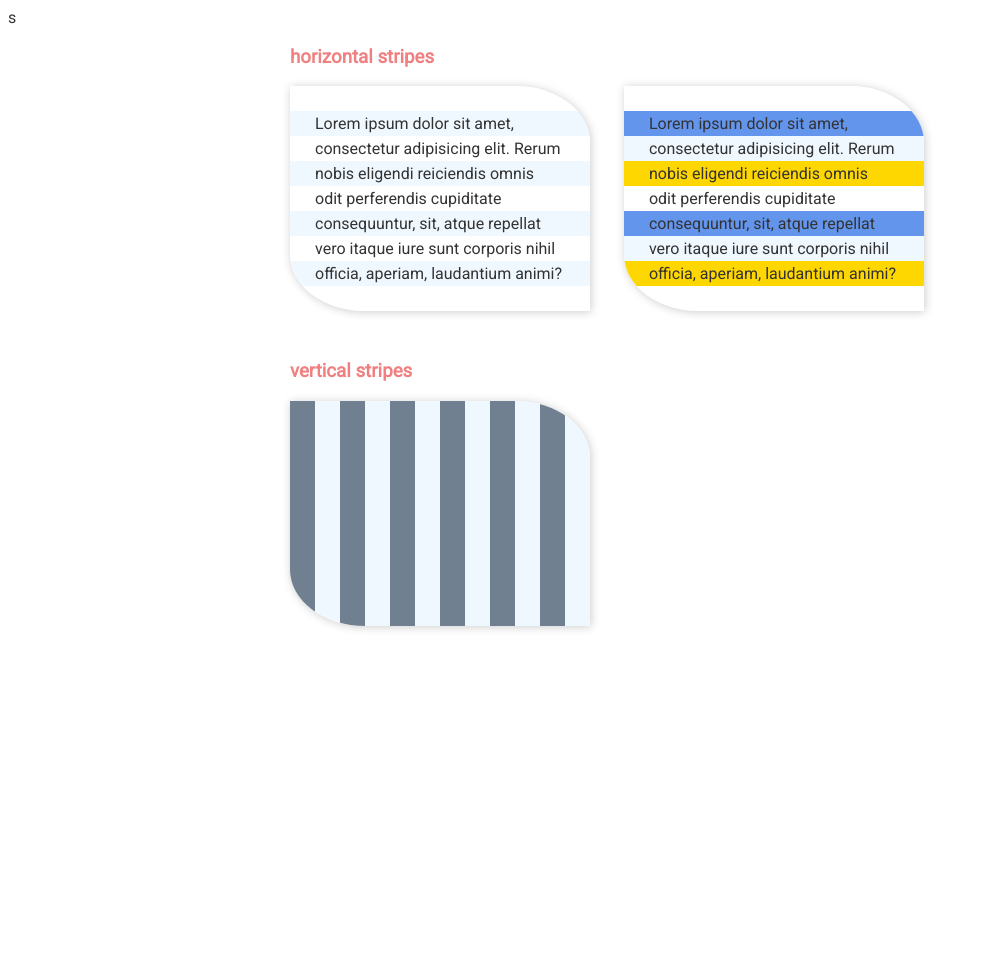
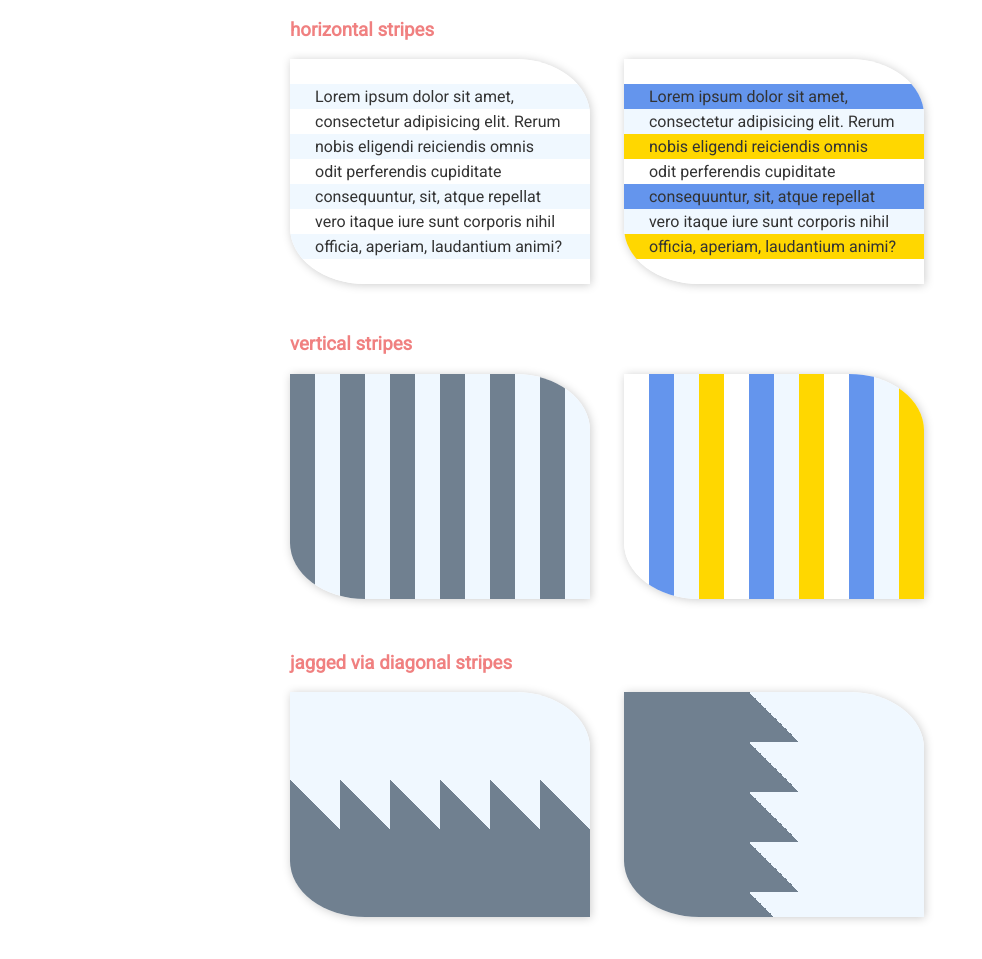
Before and after one commit to rjene/css-secrets, a plain HTML site: page 5_striped-backgrounds.html in a window 1280 px wide. Shown: the whole page, without its empty margins (0-982 px from the left). Before the commit the page ends 800 px from the top, so only its background shows below. Drawn offline with Linux system fonts and the light colour scheme.

Commit message:
Added jagged design via diagonal stripes

```diff
--- a/5_striped-backgrounds.html
+++ b/5_striped-backgrounds.html
@@ -38,7 +38,21 @@
             background: linear-gradient(to right, slategray 50%, aliceblue 0);
             background-size: 50px 100%;
         }
-    </style>s
+
+        .vertical-multi{
+            background: linear-gradient(to right, white 25%, cornflowerblue 0, cornflowerblue 50%, aliceblue 0, aliceblue 75%, gold 0);
+            background-size: 100px 100%;
+        }
+
+        .jagged-horizontal{
+            background: linear-gradient(45deg, slategray 50%, aliceblue 0);
+            background-size: 50px 100%;
+        }
+        .jagged-vertical{
+            background: linear-gradient(45deg, slategray 50%, aliceblue 0);
+            background-size: 100% 50px;
+        }
+    </style>
 </head>
 
 <body>
@@ -54,9 +68,14 @@
     </section>
     <section>
         <h3>vertical stripes</h3>
-        <div class="vertical notepad">
-        </div>
+        <div class="vertical notepad"></div>
+        <div class="vertical-multi notepad"></div>
+    </section>
 
+    <section>
+        <h3>jagged via diagonal stripes</h3>
+        <div class="jagged-horizontal notepad"></div>
+        <div class="jagged-vertical notepad"></div>
     </section>
 </body>
 </html>
```
